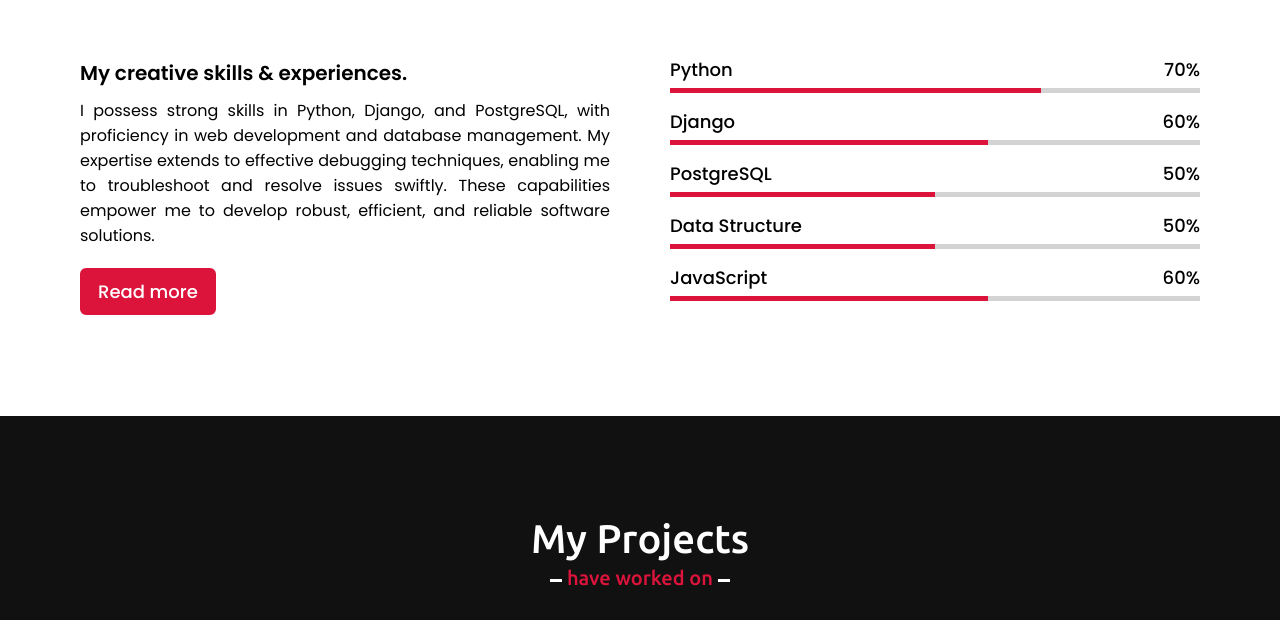
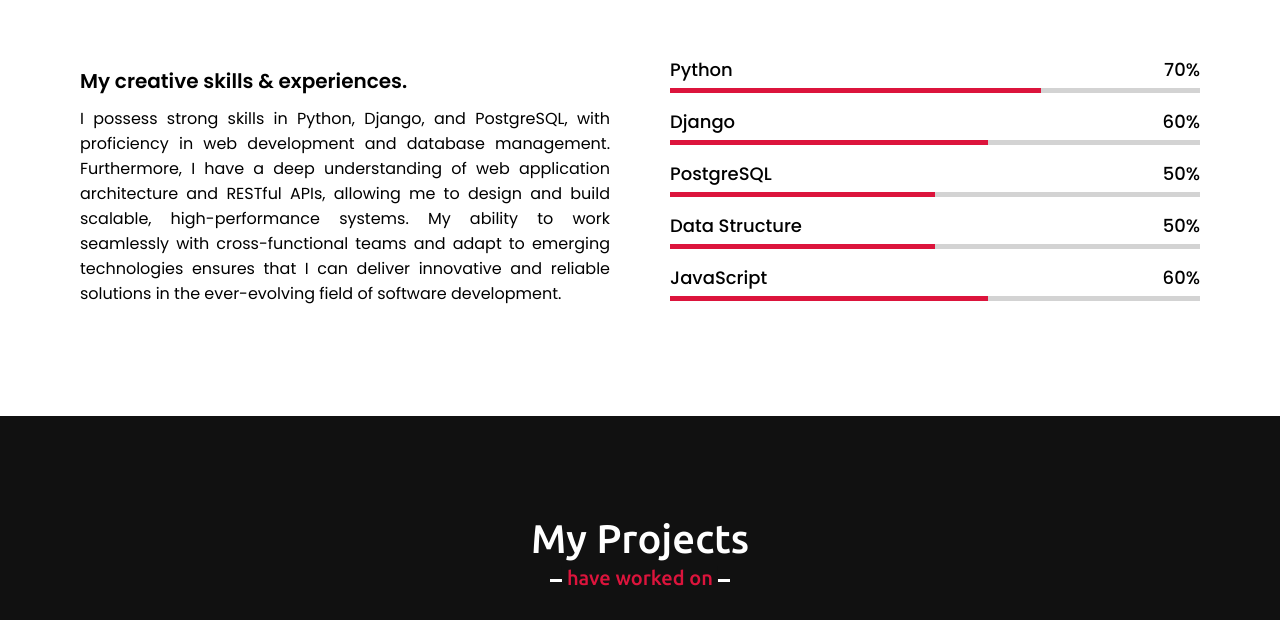
Before and after one commit to AmitRawatGit/AmitRawatGit.github.io, a plain HTML site: page index.html in a window 1280 px wide. Shown: the part 2335-2955 px from the top of the page. Drawn offline with nearby package versions, Linux system fonts and the light colour scheme.

Commit message:
Update index.html

```diff
--- a/index.html
+++ b/index.html
@@ -121,10 +121,11 @@
                     <div class="text">My creative skills & experiences.</div>
                     <p>I possess strong skills in Python, Django, and PostgreSQL,
                         with proficiency in web development and database management.
-                        My expertise extends to effective debugging techniques,
-                        enabling me to troubleshoot and resolve issues swiftly.
-                        These capabilities empower me to develop robust, efficient, and reliable software solutions.</p>
-                    <a href="#">Read more</a>
+                        Furthermore, I have a deep understanding of web application architecture
+                        and RESTful APIs, allowing me to design and build scalable, high-performance systems.
+                        My ability to work seamlessly with cross-functional teams and adapt to emerging technologies
+                        ensures that I can deliver innovative and reliable solutions in the ever-evolving field of software development.
+                    </p>
                 </div>
                 <div class="column right">
                     <div class="bars">
```
